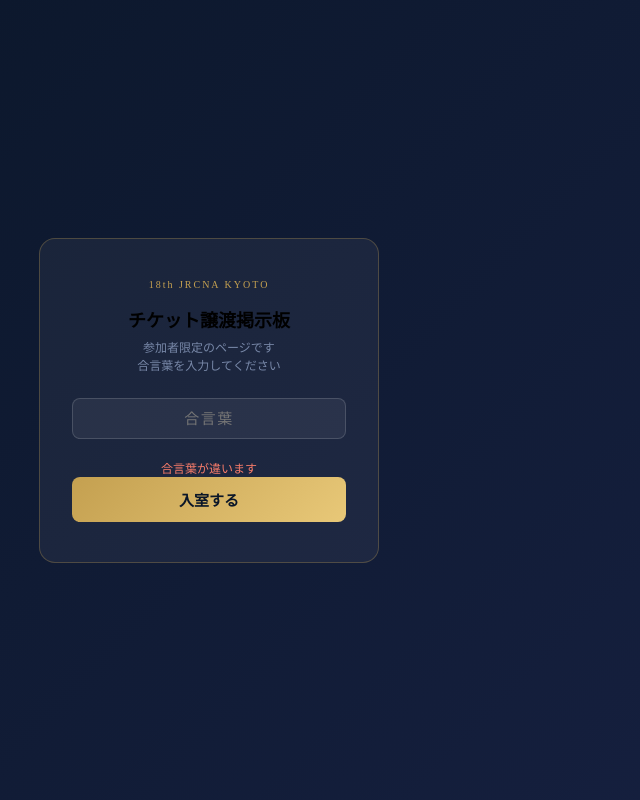
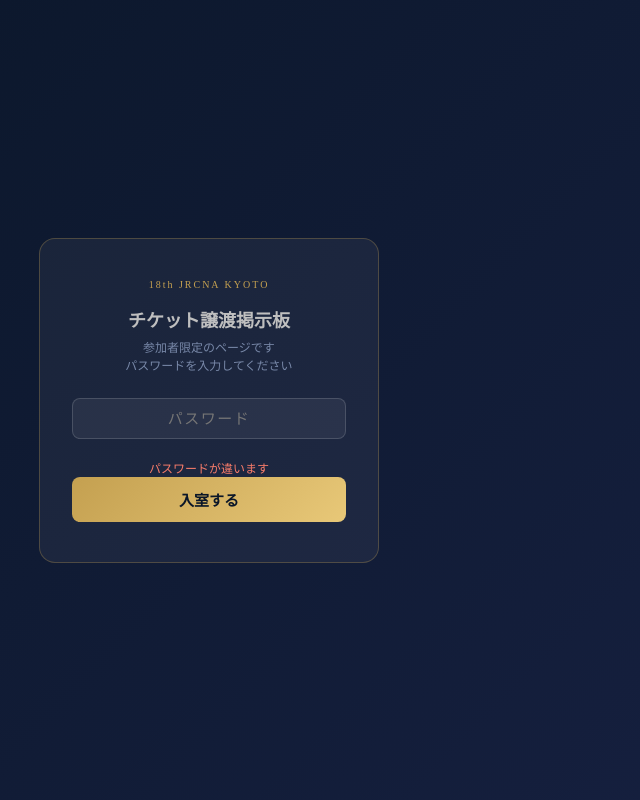
Before and after one commit to JRCNA-KANRI/ticket-board, a React (Vite) app: page / in a window 1280 px wide. Both pictures are taken after a click on the button "入室する". Shown: the whole page, without its empty margins (431-1071 px from the left). Built offline with nearby package versions, Linux system fonts and the light colour scheme.

Commit message:
Update App.jsx

```diff
--- a/src/App.jsx
+++ b/src/App.jsx
@@ -1,6 +1,6 @@
 import { useState, useEffect } from "react";
 
-const PASSWORD = "event2026"; // 仲間内のパスワード（変更可能）
+const PASSWORD = "jrcna18"; // 仲間内のパスワード（変更可能）
 
 const INITIAL_POSTS = [
   {
@@ -70,6 +70,12 @@ export default function App() {
 
   const handleClose = (id) => {
     setPosts(posts.map((p) => (p.id === id ? { ...p, status: "closed" } : p)));
+  };
+
+  const handleDelete = (id) => {
+    if (window.confirm("この投稿を削除しますか？")) {
+      setPosts(posts.filter((p) => p.id !== id));
+    }
   };
 
   const filtered = posts.filter((p) => filter === "all" || p.type === filter);
@@ -181,6 +187,17 @@ export default function App() {
       cursor: "pointer",
       marginTop: 10,
     },
+    deleteBtn: {
+      fontSize: 11,
+      padding: "4px 12px",
+      borderRadius: 10,
+      border: "1px solid rgba(239,102,80,0.35)",
+      background: "transparent",
+      color: "#f87c6a",
+      cursor: "pointer",
+      marginTop: 10,
+      marginLeft: 8,
+    },
     statusBadge: {
       position: "absolute",
       top: 14,
@@ -209,7 +226,7 @@ export default function App() {
       maxWidth: 340,
       width: "90%",
     },
-    loginTitle: { fontSize: 18, fontWeight: 700, marginBottom: 6 },
+    loginTitle: { fontSize: 18, fontWeight: 700, marginBottom: 6, color: "#BFBFBF" },
     loginSub: { fontSize: 12, color: "#7888a8", marginBottom: 24 },
     input: {
       width: "100%",
@@ -320,16 +337,16 @@ export default function App() {
         <div style={styles.loginBox}>
           <div style={{ fontSize: 10, letterSpacing: "0.2em", color: "#c4a050", marginBottom: 16 }}>18th JRCNA KYOTO</div>
           <div style={styles.loginTitle}>チケット譲渡掲示板</div>
-          <div style={styles.loginSub}>参加者限定のページです<br />合言葉を入力してください</div>
+          <div style={styles.loginSub}>参加者限定のページです<br />パスワードを入力してください</div>
           <input
             style={styles.input}
             type="password"
-            placeholder="合言葉"
+            placeholder="パスワード"
             value={pwInput}
             onChange={(e) => setPwInput(e.target.value)}
             onKeyDown={(e) => e.key === "Enter" && handleLogin()}
           />
-          {pwError && <div style={styles.error}>合言葉が違います</div>}
+          {pwError && <div style={styles.error}>パスワードが違います</div>}
           <button style={styles.loginBtn} onClick={handleLogin}>入室する</button>
         </div>
       </div>
@@ -380,9 +397,12 @@ export default function App() {
             </div>
             {p.note && <div style={styles.note}>{p.note}</div>}
             <div style={styles.contact}>連絡先：{p.contact}</div>
-            {p.status === "open" && (
-              <button style={styles.closeBtn} onClick={() => handleClose(p.id)}>成立済みにする</button>
-            )}
+            <div style={{ display: "flex", alignItems: "center" }}>
+              {p.status === "open" && (
+                <button style={styles.closeBtn} onClick={() => handleClose(p.id)}>成立済みにする</button>
+              )}
+              <button style={styles.deleteBtn} onClick={() => handleDelete(p.id)}>削除</button>
+            </div>
           </div>
         ))}
       </div>
```
